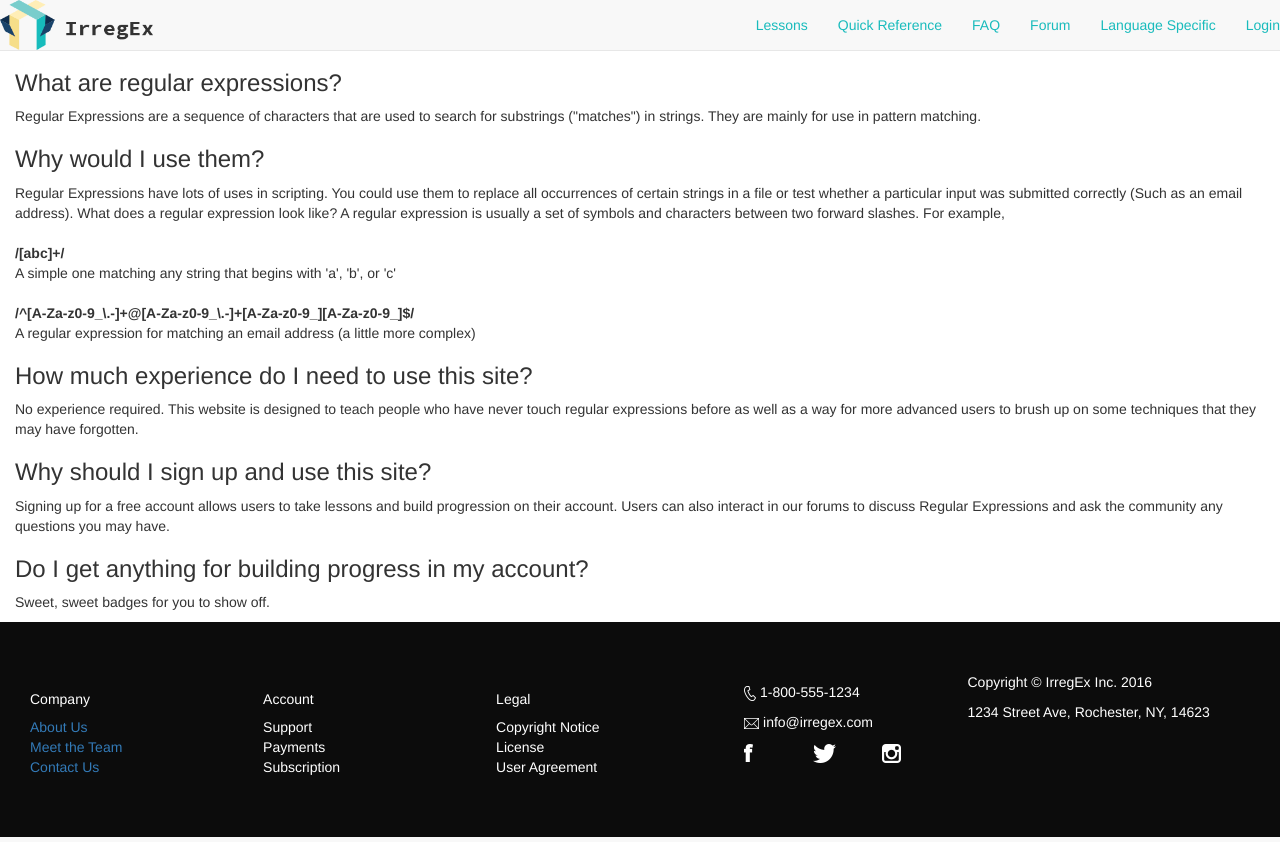
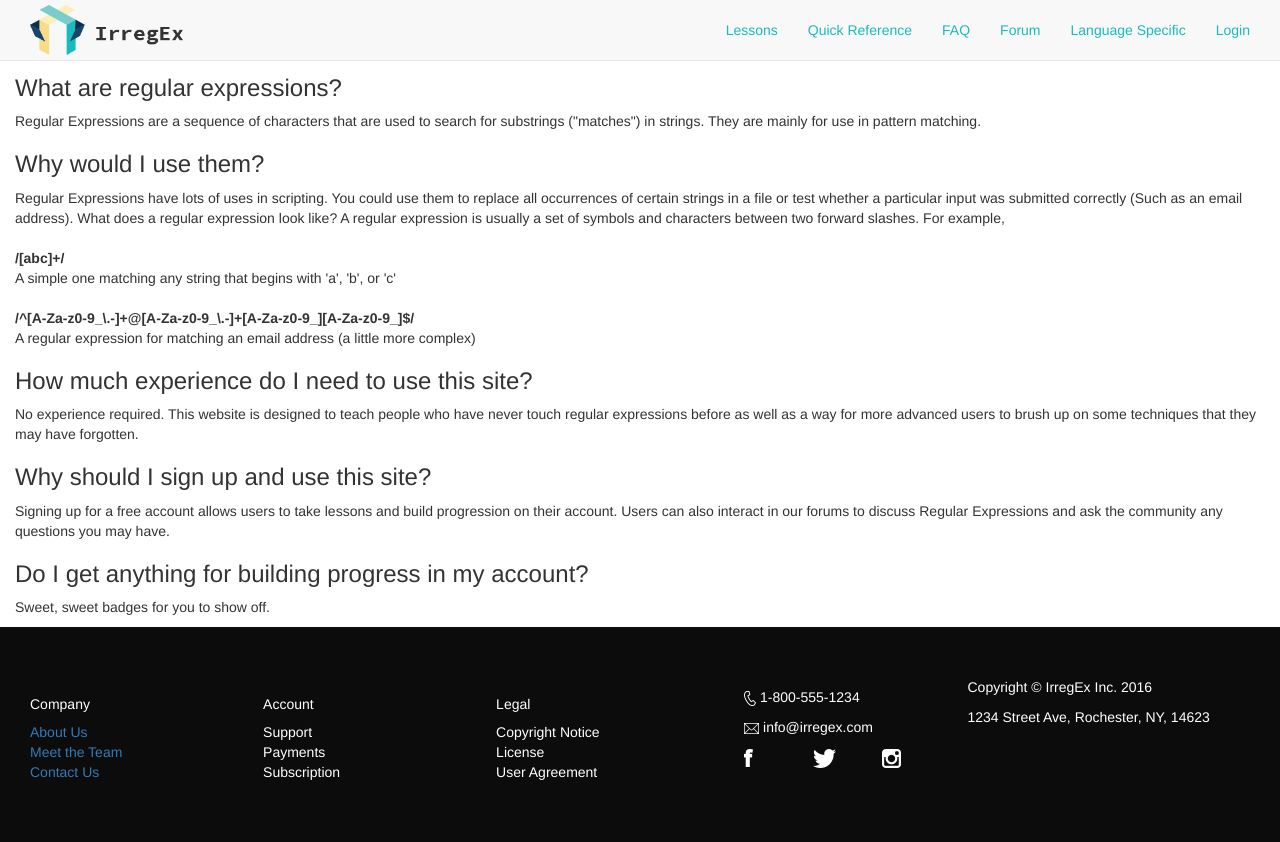
Before and after one commit to audiolion/WebII-Group-Project, a Django app: template Django_Files/home/templates/faq.html in a window 1280 px wide. Run offline with Django 3.2, Linux system fonts and the light colour scheme; the template is opened without the code that fills it, so the values that code supplies are empty; some libraries are stand-ins or nearby versions.

Commit message:
Adding padding to nav

```diff
--- a/Django_Files/home/static/base.css
+++ b/Django_Files/home/static/base.css
@@ -15,7 +15,7 @@ body {
     position: absolute;
     left: 0;
     right: 0;
-    top: 50px;
+    top: 55px;
     bottom: 0;
 }
 
@@ -316,6 +316,10 @@ button, input[type="submit"] {
     color: #fdfdfd;
 }
 
+.fluid-container{
+    padding: 5px 30px;
+}
+
 .selected .localNavTitle:before {
     color: #f6de89;
     content: " \B7 ";
```
